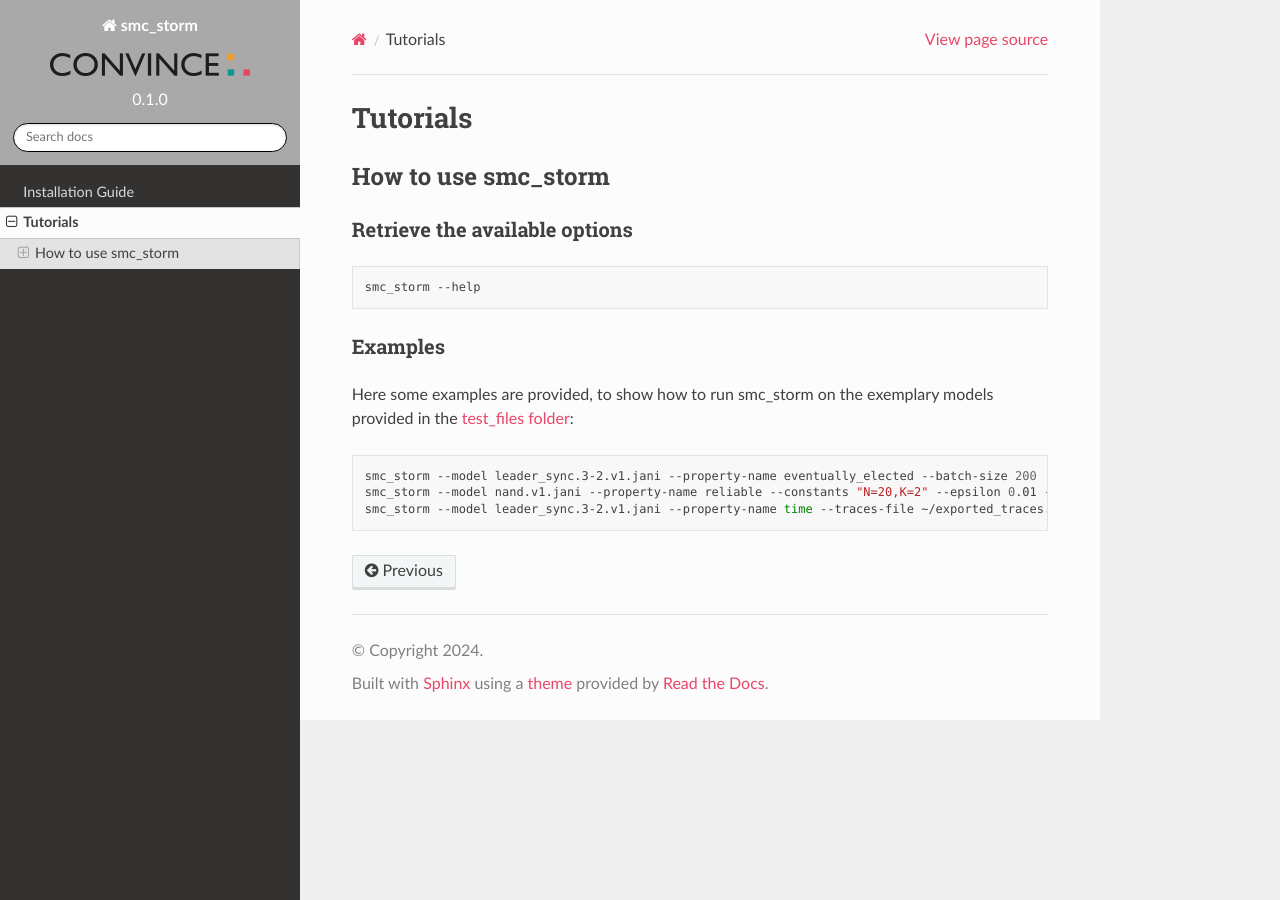
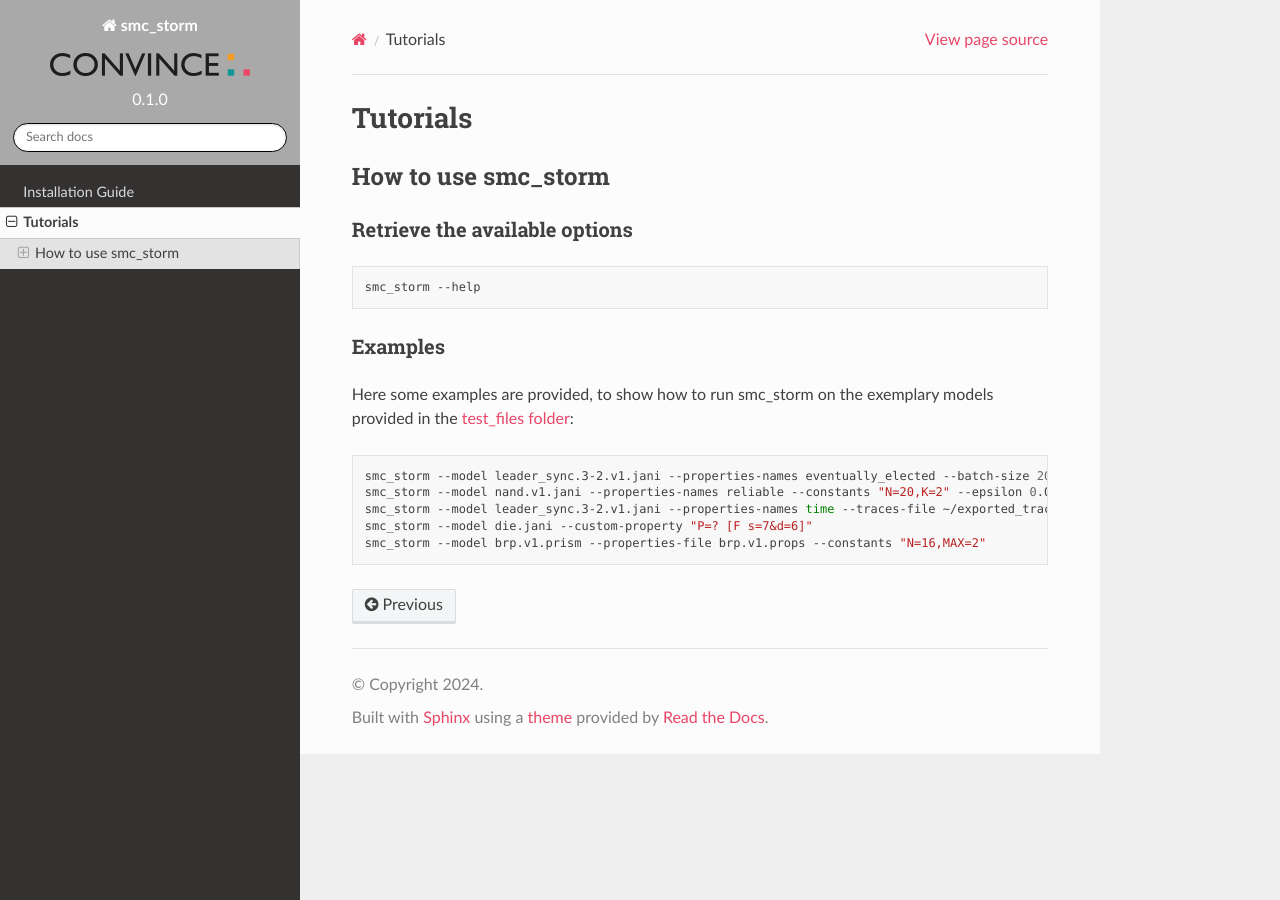
Before and after one commit to convince-project/smc_storm, a Sphinx documentation site: the page built from docs/source/tutorials.rst, in a window 1280 px wide. Built offline with Sphinx 7.4.7 and the Read the Docs theme 2.0.0, drawn with Linux system fonts in a browser that asks for light colours; pages that are not in the unit, such as notebooks, are missing from menus.

Commit message:
Update documentation
Signed-off-by: Marco Lampacrescia <marco.lampacrescia@de.bosch.com>

```diff
--- a/docs/source/tutorials.rst
+++ b/docs/source/tutorials.rst
@@ -18,6 +18,8 @@ Here some examples are provided, to show how to run smc_storm on the exemplary m
 
 .. code-block:: bash
 
-    smc_storm --model leader_sync.3-2.v1.jani --property-name eventually_elected --batch-size 200
-    smc_storm --model nand.v1.jani --property-name reliable --constants "N=20,K=2" --epsilon 0.01 --confidence 0.95 --n-threads 5 --show-statistics
-    smc_storm --model leader_sync.3-2.v1.jani --property-name time --traces-file ~/exported_traces.csv --show-statistics --max-n-traces 5
+    smc_storm --model leader_sync.3-2.v1.jani --properties-names eventually_elected --batch-size 200
+    smc_storm --model nand.v1.jani --properties-names reliable --constants "N=20,K=2" --epsilon 0.01 --confidence 0.95 --n-threads 5 --show-statistics
+    smc_storm --model leader_sync.3-2.v1.jani --properties-names time --traces-file ~/exported_traces.csv --show-statistics --max-n-traces 5
+    smc_storm --model die.jani --custom-property "P=? [F s=7&d=6]"
+    smc_storm --model brp.v1.prism --properties-file brp.v1.props --constants "N=16,MAX=2"
```
Also changed, not shown: 1 other file.
